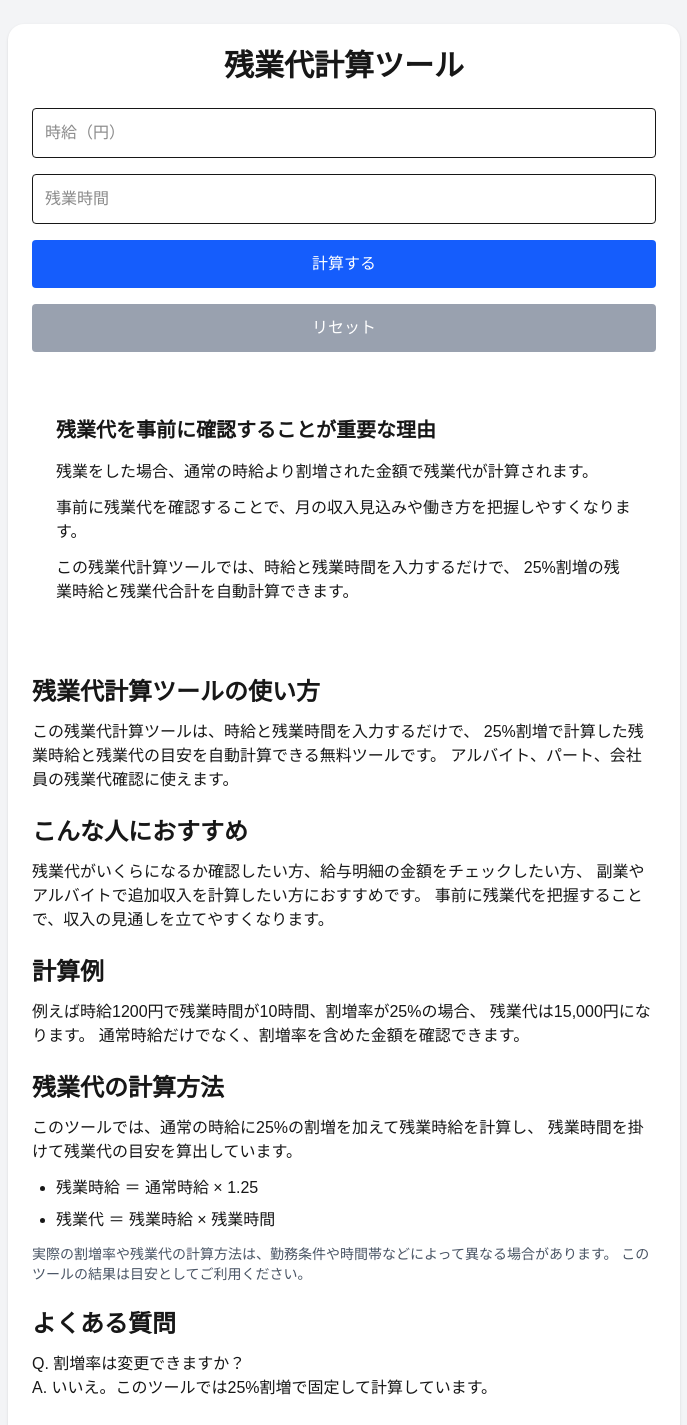
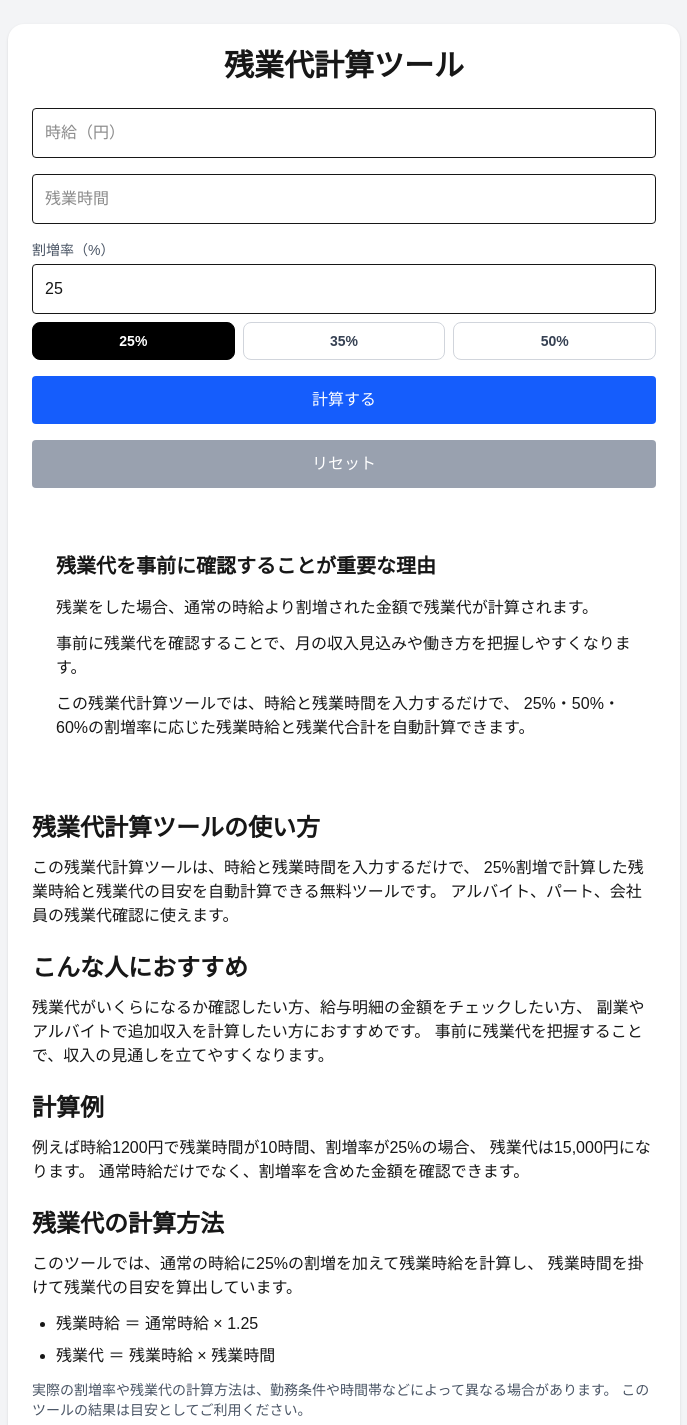
Before and after one commit to antfarm-lab/overtime-calc, a Next.js app: page / in a window 1280 px wide. Shown: the top 1425 px of the page, without its empty margins (296-983 px from the left). Built offline with nearby package versions, Linux system fonts and the light colour scheme.

Commit message:
Improve overtime calculator

```diff
--- a/app/layout.tsx
+++ b/app/layout.tsx
@@ -2,17 +2,20 @@ import type { Metadata } from "next";
 import "./globals.css";
 
 export const metadata: Metadata = {
-  title: "残業代計算ツール【無料】残業代を自動計算",
+  title: "残業代計算ツール【無料】時給・残業時間から自動計算",
 
   description:
-    "時給と残業時間を入力するだけで残業代を自動計算できる無料ツール。25%割増計算に対応。",
+    "時給と残業時間から残業代を無料で自動計算。25%・50%・60%の割増率に対応し、残業時給と残業代の目安を簡単に確認できます。",
 
-    verification: {
-  google: "miCxwdbgRhGe66W37cjiBB0MFNO1tB2WJxh9Dm_zTjc",
-},
+  verification: {
+    google: "miCxwdbgRhGe66W37cjiBB0MFNO1tB2WJxh9Dm_zTjc",
+  },
+
   keywords: [
     "残業代計算",
     "残業計算",
+    "残業 時給",
+    "残業 割増",
     "給料計算",
     "時給計算",
     "残業代",
--- a/app/page.tsx
+++ b/app/page.tsx
@@ -7,13 +7,41 @@ export default function Home() {
   const [hours, setHours] = useState("");
   const [overtimeRate, setOvertimeRate] = useState<number | null>(null);
   const [overtimePay, setOvertimePay] = useState<number | null>(null);
+  const score =
+  overtimePay === null
+    ? 0
+    : overtimePay >= 50000
+    ? 100
+    : overtimePay >= 30000
+    ? 90
+    : overtimePay >= 20000
+    ? 80
+    : overtimePay >= 10000
+    ? 70
+    : overtimePay >= 5000
+    ? 60
+    : 50;
+
+const stars =
+  score >= 90 ? 5 :
+  score >= 80 ? 4 :
+  score >= 70 ? 3 :
+  score >= 60 ? 2 : 1;
+
+const rank =
+  score >= 90 ? "S" :
+  score >= 80 ? "A" :
+  score >= 70 ? "B" :
+  score >= 60 ? "C" : "D";
+  const [premiumPercent, setPremiumPercent] = useState("25");
 
   const calculate = () => {
     const w = Number(wage);
-    const h = Number(hours);
+const h = Number(hours);
+const premium = Number(premiumPercent) || 0;
 
-    const rate = w * 1.25;
-    const pay = rate * h;
+const rate = w * (1 + premium / 100);
+const pay = rate * h;
 
     setOvertimeRate(rate);
     setOvertimePay(pay);
@@ -24,10 +52,46 @@ export default function Home() {
     setHours("");
     setOvertimeRate(null);
     setOvertimePay(null);
+    setPremiumPercent("25");
   };
-
+const faqStructuredData = {
+  "@context": "https://schema.org",
+  "@type": "FAQPage",
+  mainEntity: [
+    {
+      "@type": "Question",
+      name: "割増率は変更できますか？",
+      acceptedAnswer: {
+        "@type": "Answer",
+        text: "はい。このツールでは25%・50%・60%の割増率を選択して計算できます。",
+      },
+    },
+    {
+      "@type": "Question",
+      name: "給与明細の確認にも使えますか？",
+      acceptedAnswer: {
+        "@type": "Answer",
+        text: "はい。実際の給与明細と照らし合わせる目安として利用できます。",
+      },
+    },
+    {
+      "@type": "Question",
+      name: "残業時間は1分単位で計算されますか？",
+      acceptedAnswer: {
+        "@type": "Answer",
+        text: "原則として労働時間は1分単位で計算します。1日ごとに15分・30分未満を一律に切り捨てる処理は認められていません。ただし、1か月の時間外労働などの合計時間については、30分未満を切り捨て、30分以上を1時間に切り上げる端数処理が認められています。",
+      },
+    },
+  ],
+};
   return (
     <div className="min-h-screen bg-gray-100 flex items-center justify-center p-6">
+      <script
+  type="application/ld+json"
+  dangerouslySetInnerHTML={{
+    __html: JSON.stringify(faqStructuredData),
+  }}
+/>
       <div className="max-w-2xl mx-auto bg-white rounded-2xl shadow p-6 w-full">
 
         <h1 className="text-3xl font-bold text-center mb-6">
@@ -51,7 +115,36 @@ export default function Home() {
             onChange={(e) => setHours(e.target.value)}
             className="w-full border p-3 rounded"
           />
+<div>
+  <label className="mb-1 block text-sm text-gray-600">
+    割増率（%）
+  </label>
 
+  <input
+    type="number"
+    value={premiumPercent}
+    onChange={(e) => setPremiumPercent(e.target.value)}
+    className="w-full border p-3 rounded"
+    placeholder="例：25"
+  />
+
+  <div className="mt-2 grid grid-cols-3 gap-2">
+    {["25", "35", "50"].map((value) => (
+      <button
+        key={value}
+        type="button"
+        onClick={() => setPremiumPercent(value)}
+        className={`rounded-lg border px-3 py-2 text-sm font-bold ${
+          premiumPercent === value
+            ? "border-black bg-black text-white"
+            : "border-gray-300 bg-white text-gray-700"
+        }`}
+      >
+        {value}%
+      </button>
+    ))}
+  </div>
+</div>
           <button
             onClick={calculate}
             className="w-full bg-blue-600 text-white p-3 rounded"
@@ -69,8 +162,8 @@ export default function Home() {
           {overtimeRate !== null && overtimePay !== null && (
   <div className="mt-6 rounded-xl bg-gray-50 p-5">
     <p className="text-sm text-gray-600">
-      時給{Number(wage).toLocaleString()}円 × 25%割増 × 残業{hours}時間
-    </p>
+  時給{Number(wage).toLocaleString()}円 × {premiumPercent}%割増 × 残業{hours}時間
+</p>
 
     <p className="mt-4 text-sm text-gray-600">残業時給</p>
     <p className="text-2xl font-bold">
@@ -81,6 +174,44 @@ export default function Home() {
     <p className="text-3xl font-bold">
       {overtimePay.toLocaleString()}円
     </p>
+    <div className="mt-4 rounded-xl border bg-white p-5">
+  <p className="text-xs font-bold text-gray-500">
+    ANT FARM SCORE
+  </p>
+
+  <div className="mt-2 flex items-end justify-between">
+    <div>
+      <span className="text-3xl font-bold">{score}</span>
+      <span className="text-sm text-gray-500"> /100</span>
+    </div>
+
+    <div className="text-yellow-500">
+      {"★".repeat(stars)}
+      <span className="text-gray-300">
+        {"★".repeat(5 - stars)}
+      </span>
+    </div>
+  </div>
+
+  <p className="mt-1 text-sm font-bold">
+    ランク：{rank}
+  </p>
+
+  <div className="mt-4 border-t pt-4">
+    <p className="text-xs font-bold text-gray-500">
+      SCORE基準
+    </p>
+
+    <ul className="mt-2 space-y-1 text-xs text-gray-600">
+      <li>★★★★★：50,000円以上</li>
+      <li>★★★★★：30,000円以上</li>
+      <li>★★★★☆：20,000円以上</li>
+      <li>★★★☆☆：10,000円以上</li>
+      <li>★★☆☆☆：5,000円以上</li>
+      <li>★☆☆☆☆：5,000円未満</li>
+    </ul>
+  </div>
+</div>
   </div>
 )}
         </div>
@@ -98,9 +229,10 @@ export default function Home() {
   </p>
 
   <p>
-    この残業代計算ツールでは、時給と残業時間を入力するだけで、
-    25%割増の残業時給と残業代合計を自動計算できます。
+   この残業代計算ツールでは、時給と残業時間を入力するだけで、
+25%・50%・60%の割増率に応じた残業時給と残業代合計を自動計算できます。
   </p>
+
 </section>
 <section className="mt-12 text-left max-w-3xl mx-auto space-y-6">
 
@@ -167,6 +299,13 @@ A. いいえ。このツールでは25%割増で固定して計算していま
       Q. 給与明細の確認にも使えますか？<br />
       A. はい。実際の給与明細と照らし合わせる目安として使えます。
     </p>
+    <br /><br />
+
+Q. 残業時間は1分単位で計算されますか？<br />
+A. 原則として労働時間は1分単位で計算します。
+1日ごとに15分・30分未満を一律に切り捨てる処理は認められていません。
+ただし、1か月の時間外労働などの合計時間については、
+30分未満を切り捨て、30分以上を1時間に切り上げる端数処理が認められています。
   </div>
 
 </section>
```
